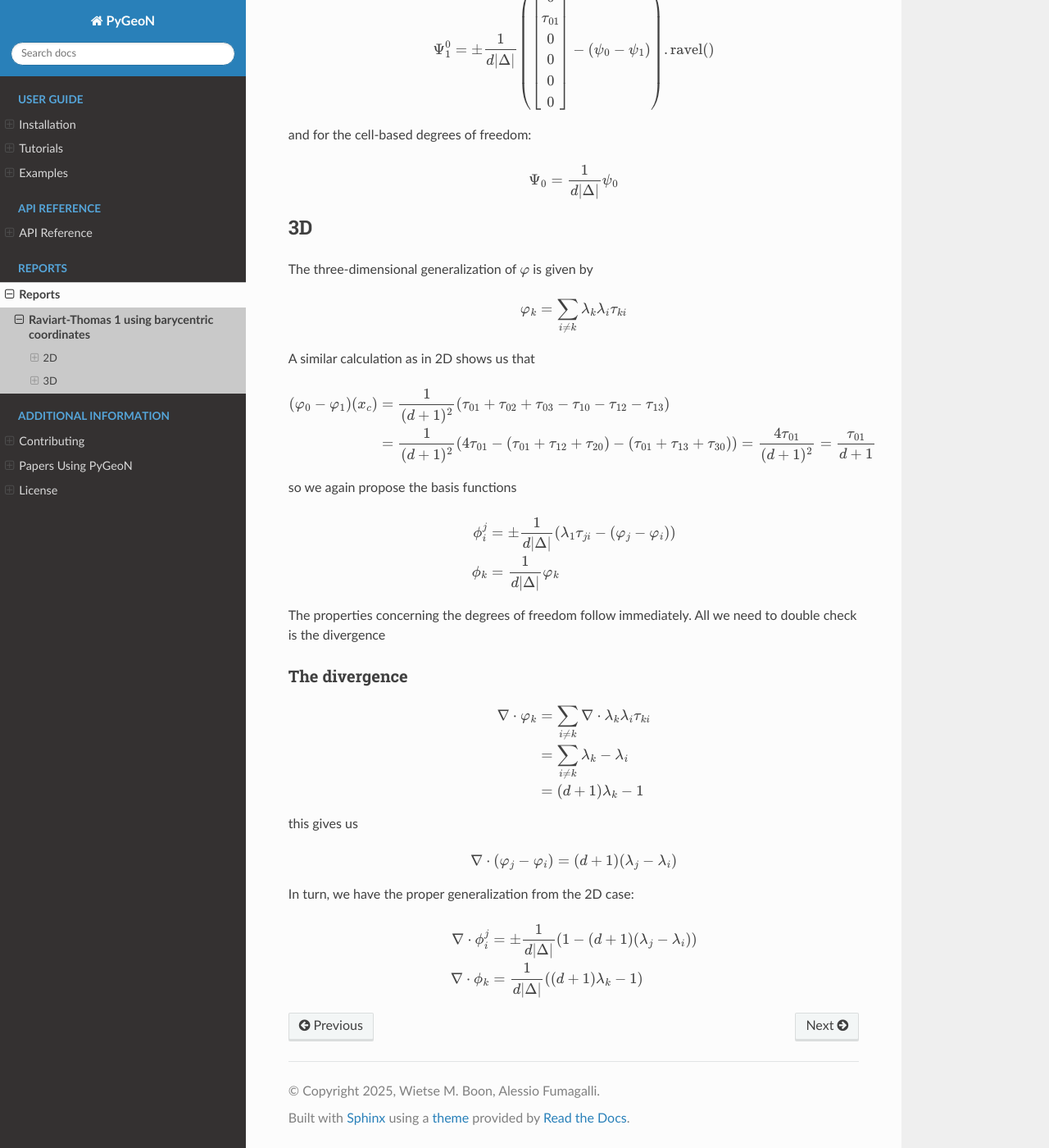
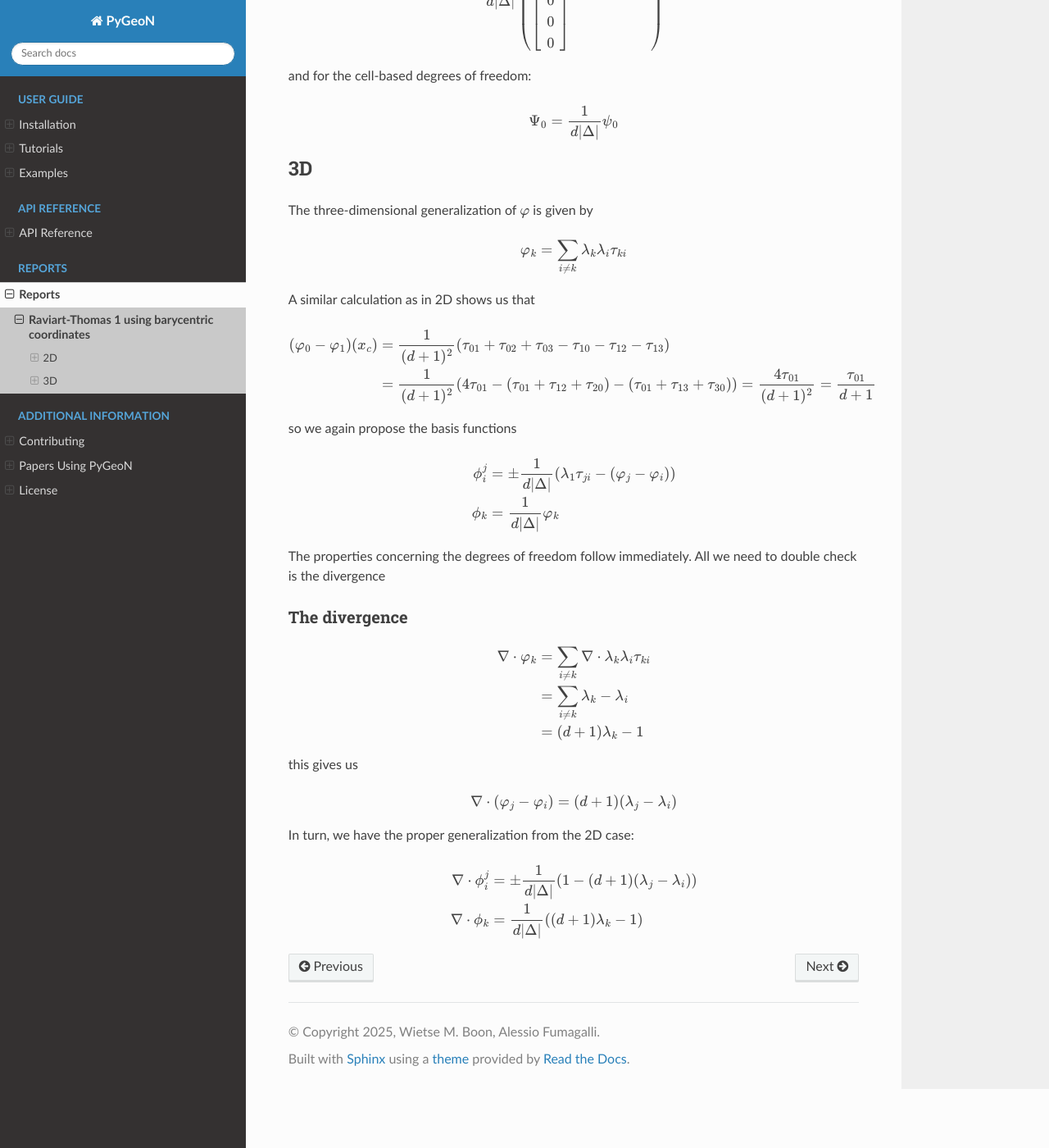
Before and after one commit to compgeo-mox/pygeon, a Sphinx documentation site: the page built from docs/reports_src/RT1.md, in a window 1280 px wide and 1400 px high, scrolled down 2481 px. Shown: the whole window at 82% size. Built offline with Sphinx 7.4.7 and the Read the Docs theme 3.1.0, drawn with Linux system fonts in a browser that asks for light colours; pages that are not in the unit, such as notebooks, are missing from menus; some of the changed text lies outside the part shown.

Commit message:
Fix LaTeX math rendering on RTD: convert align blocks to MyST math directives in RT1.md
Agent-Logs-Url: https://github.com/compgeo-mox/pygeon/sessions/9b68c3ee-d128-47b0-a196-46aa2d86d696

Co-authored-by: alessiofumagalli <3007391+alessiofumagalli@users.noreply.github.com>

````diff
--- a/docs/reports_src/RT1.md
+++ b/docs/reports_src/RT1.md
@@ -9,51 +9,49 @@ $$
 
 Following Eggers and Radu (2020), we consider the following basis functions
 
-$$
-\begin{align}
+```{math}
+\begin{aligned}
     \varphi_0 &= \lambda_0 \lambda_2 \tau_{02} + \lambda_0 \lambda_1 \tau_{01} \\
     \varphi_1 &= \lambda_1 \lambda_0 \tau_{10} + \lambda_1 \lambda_2 \tau_{12} \\
     \varphi_2 &= \lambda_2 \lambda_1 \tau_{21} + \lambda_2 \lambda_0 \tau_{20}
-\end{align}
-$$
+\end{aligned}
+```
 
 At the cell center, each $\lambda_i = \frac1{d + 1}$, so we have the following identity:
 
-$$
-\begin{align}
-    (\varphi_0 - \varphi_1)(x_c) &= \frac{1}{(d + 1)^2}(\tau_{02} + \tau_{01} - \tau_{10} - \tau_{12}) \nonumber\\
+```{math}
+\begin{aligned}
+    (\varphi_0 - \varphi_1)(x_c) &= \frac{1}{(d + 1)^2}(\tau_{02} + \tau_{01} - \tau_{10} - \tau_{12}) \\
     &= \frac{1}{(d + 1)^2}(3 \tau_{01} - (\tau_{01} + \tau_{12} + \tau_{20}))
     = \frac{3}{(d + 1)^2}\tau_{01}
     = \frac{1}{d + 1}\tau_{01}
-\end{align}
-$$
+\end{aligned}
+```
 
 Let $\phi_i^j$ denote the basis function for the the degree of freedom at face $f_j$ and node $x_i$. Letting $x^j$ be the node opposite face $f_j$,
 we propose the following basis function
 
-$$
-\begin{align}
+```{math}
+\begin{aligned}
     \phi_1^0 &= \pm \frac{1}{d |\Delta|} \left(\lambda_1 \tau_{01} - (\varphi_0 - \varphi_1) \right)
-\end{align}
-$$
+\end{aligned}
+```
 
 More generally, we define
 
-$$
-\begin{align}
+```{math}
+\begin{aligned}
     \phi_i^j &= \pm \frac{1}{d |\Delta|} \left(\lambda_1 \tau_{ji} - (\varphi_j - \varphi_i) \right)
-\end{align}
-$$
-
-where the sign is determined by whether the normal of face $j$ is outward with respect to the element.
+\end{aligned}
+```
 
 For the cell degrees of freedom, we define
 
-$$
-\begin{align}
+```{math}
+\begin{aligned}
     \phi_k &= \frac{1}{d |\Delta|} \varphi_k
-\end{align}
-$$
+\end{aligned}
+```
 
 Note that $\phi_0 + \phi_1 + \phi_2 = 0$, so we can span all three with $\{\phi_0, \phi_1\}$.
 
@@ -80,26 +78,26 @@ This means that we can evaluate the degrees of freedom by considering the nodal
 
 The divergence of the cell basis functions can be calculated as:
 
-$$
-\begin{align}
+```{math}
+\begin{aligned}
     \nabla \cdot \varphi_k
-    &= \nabla \cdot(\lambda_k \lambda_{k - 1} \tau_{k,k - 1} + \lambda_k \lambda_{k + 1} \tau_{k, k + 1}) \nonumber\\
-    &= (\lambda_k (\nabla \lambda_{k - 1}) + (\nabla \lambda_k) \lambda_{k - 1}) \cdot \tau_{k,k - 1} + (\lambda_k (\nabla \lambda_{k + 1}) + (\nabla \lambda_k) \lambda_{k + 1}) \cdot \tau_{k, k + 1} \nonumber\\
-    &= \lambda_k - \lambda_{k - 1} + \lambda_k - \lambda_{k + 1} \nonumber\\
-    &= 3\lambda_k - (\lambda_{k - 1} + \lambda_k + \lambda_{k + 1}) \nonumber\\
+    &= \nabla \cdot(\lambda_k \lambda_{k - 1} \tau_{k,k - 1} + \lambda_k \lambda_{k + 1} \tau_{k, k + 1}) \\
+    &= (\lambda_k (\nabla \lambda_{k - 1}) + (\nabla \lambda_k) \lambda_{k - 1}) \cdot \tau_{k,k - 1} + (\lambda_k (\nabla \lambda_{k + 1}) + (\nabla \lambda_k) \lambda_{k + 1}) \cdot \tau_{k, k + 1} \\
+    &= \lambda_k - \lambda_{k - 1} + \lambda_k - \lambda_{k + 1} \\
+    &= 3\lambda_k - (\lambda_{k - 1} + \lambda_k + \lambda_{k + 1}) \\
     &= (d + 1) \lambda_k - 1,
-\end{align}
-$$
+\end{aligned}
+```
 
 where $k$ is understood modulo 3. This has mean zero. For the face degrees of freedom, we compute
 
-$$
-\begin{align}
+```{math}
+\begin{aligned}
     \nabla \cdot \phi_i^j
-    &= \pm \frac{1}{d |\Delta|} \left(\nabla\lambda_i \cdot \tau_{ji} - \nabla \cdot(\varphi_j - \varphi_i) \right) \nonumber\\
+    &= \pm \frac{1}{d |\Delta|} \left(\nabla\lambda_i \cdot \tau_{ji} - \nabla \cdot(\varphi_j - \varphi_i) \right) \\
     &= \pm \frac{1}{d |\Delta|}\left( 1 - (d + 1) (\lambda_j - \lambda_i) \right)
-\end{align}
-$$
+\end{aligned}
+```
 
 From which we easily deduce that $\int_\Delta \nabla \cdot \phi_i^j = \pm \frac1d$.
 
@@ -116,8 +114,8 @@ Since these are the basis functions used for Lagrange2, we can fetch the inner p
 
 As is common in PyGeoN, we then create an array $\Psi$ whose rows contain the coefficents for each basis function. As an example, let us compute the row for $\phi_1^0$. We first introduce the helper functions
 
-$$
-\begin{align}
+```{math}
+\begin{aligned}
     \psi_0 &=
     \begin{bmatrix}
         0 \\ 0 \\ 0 \\ \tau_{01} \\ \tau_{02} \\ 0
@@ -132,8 +130,8 @@ $$
     \begin{bmatrix}
         0 \\ 0 \\ 0 \\ 0 \\ \tau_{20} \\ \tau_{21}
     \end{bmatrix}
-\end{align}
-$$
+\end{aligned}
+```
 
 These are computed by looping over the edges of the element.
 Using these, we can rapidly compute, for example
@@ -157,63 +155,63 @@ $$
 
 The three-dimensional generalization of $\varphi$ is given by
 
-$$
-\begin{align}
+```{math}
+\begin{aligned}
     \varphi_k &=
     \sum_{i \ne k} \lambda_k \lambda_i \tau_{ki}
-\end{align}
-$$
+\end{aligned}
+```
 
 A similar calculation as in 2D shows us that
 
-$$
-\begin{align}
+```{math}
+\begin{aligned}
     (\varphi_0 - \varphi_1)(x_c)
-    &= \frac{1}{(d + 1)^2}(\tau_{01} + \tau_{02} + \tau_{03} - \tau_{10} - \tau_{12} - \tau_{13}) \nonumber\\
+    &= \frac{1}{(d + 1)^2}(\tau_{01} + \tau_{02} + \tau_{03} - \tau_{10} - \tau_{12} - \tau_{13}) \\
     &= \frac{1}{(d + 1)^2}(4 \tau_{01} - (\tau_{01} + \tau_{12} + \tau_{20}) - (\tau_{01} + \tau_{13} + \tau_{30}))
     = \frac{4\tau_{01}}{(d + 1)^2}
     = \frac{\tau_{01}}{d + 1}
-\end{align}
-$$
+\end{aligned}
+```
 
 so we again propose the basis functions
 
-$$
-\begin{align}
-    \phi_i^j &= \pm \frac{1}{d |\Delta|} \left(\lambda_1 \tau_{ji} - (\varphi_j - \varphi_i) \right) \nonumber\\
+```{math}
+\begin{aligned}
+    \phi_i^j &= \pm \frac{1}{d |\Delta|} \left(\lambda_1 \tau_{ji} - (\varphi_j - \varphi_i) \right) \\
     \phi_k &= \frac{1}{d |\Delta|} \varphi_k
-\end{align}
-$$
+\end{aligned}
+```
 
 The properties concerning the degrees of freedom follow immediately. All we need to double check is the divergence
 
 ### The divergence
 
-$$
-\begin{align}
+```{math}
+\begin{aligned}
     \nabla \cdot \varphi_k &=
-    \sum_{i \ne k} \nabla \cdot \lambda_k \lambda_i \tau_{ki} \nonumber\\
-    &= \sum_{i \ne k} \lambda_k - \lambda_i \nonumber\\
+    \sum_{i \ne k} \nabla \cdot \lambda_k \lambda_i \tau_{ki} \\
+    &= \sum_{i \ne k} \lambda_k - \lambda_i \\
     &= (d + 1) \lambda_k - 1
-\end{align}
-$$
+\end{aligned}
+```
 
 this gives us
 
-$$
-\begin{align}
+```{math}
+\begin{aligned}
     \nabla \cdot (\varphi_j - \varphi_i) &=
     (d + 1) (\lambda_j - \lambda_i)
-\end{align}
-$$
+\end{aligned}
+```
 
 In turn, we have the proper generalization from the 2D case:
 
-$$
-\begin{align}
+```{math}
+\begin{aligned}
     \nabla \cdot \phi_i^j
     &= \pm \frac{1}{d |\Delta|}\left( 1 - (d + 1) (\lambda_j - \lambda_i) \right) \\
     \nabla \cdot \phi_k
     &= \frac{1}{d |\Delta|}\left((d + 1) \lambda_k - 1 \right)
-\end{align}
-$$
+\end{aligned}
+```
````
